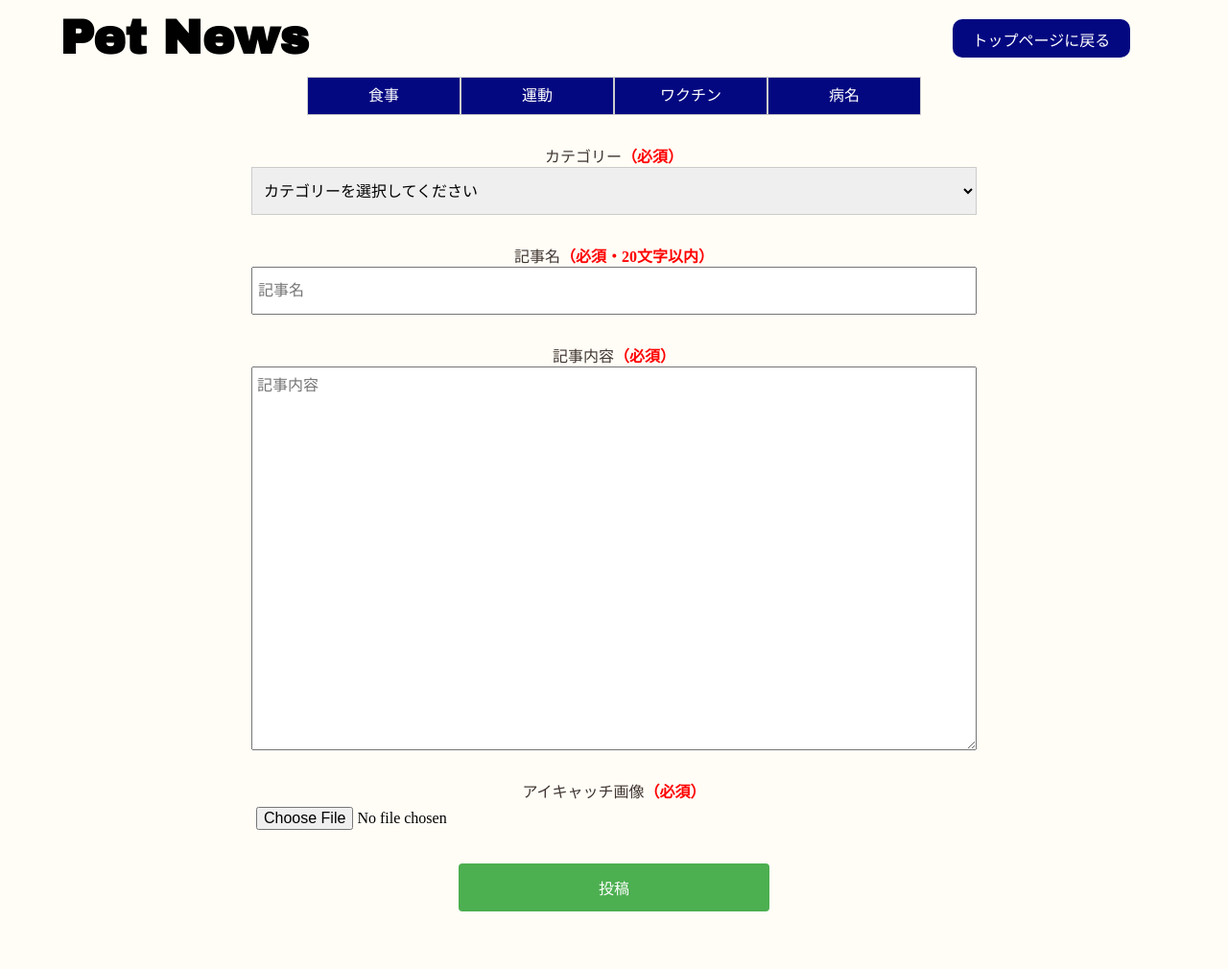
After one commit to fujimasa0107/pet_health_diary, a Rails app: page /articles/new in a window 1280 px wide. The commit adds this page. Shown: the whole page at 96% size. Run offline with Rails 7, Linux system fonts and the light colour scheme; data comes from the database, SQL or seed files in the repository; some libraries are stand-ins or nearby versions.

Commit message:
html,css追加

```diff
--- a/app/assets/stylesheets/articles/index.css
+++ b/app/assets/stylesheets/articles/index.css
@@ -41,6 +41,16 @@
   line-height: 45px;
   border-radius: 10px;
   background: orange;
+  margin-right: 10%;
+}
+.post-article-btn2{
+  height: 40px;
+  width: 48%;
+  text-align: center;
+  line-height: 45px;
+  border-radius: 10px;
+  color: white;
+  background: #040880;
   margin-right: 10%;
 }
 
--- /dev/null
+++ b/app/assets/stylesheets/articles/new.css
@@ -0,0 +1,60 @@
+.post-article-form {
+  margin-top: calc(80px + 40px);
+  width: 100%;
+  padding: 30px 100px;
+}
+
+.post-article-form form {
+  display: flex;
+  flex-flow: column;
+  align-items: center;
+}
+
+form p {
+  width: 70%;
+}
+
+span {
+  color: red;
+  font-weight: bold;
+}
+
+.new-article-title,
+.new-article-content,
+.new-article-image,
+.new-article-about-time,
+.new-article-category {
+  width: 70%;
+  padding: 5px;
+  margin-bottom: 30px;
+}
+
+.new-article-title {
+  height: 50px;
+}
+
+.new-article-content {
+  height: 400px;
+}
+
+.new-article-about-time {
+  height: 50px;
+}
+
+.new-article-category {
+  height: 50px;
+  padding: 0.25em 0.5em; /* 見た目の調整 */
+  font-size: 1em; /* 文字サイズを調整 */
+  border: 1px solid #cccccc; /* 枠線の追加 */
+}
+
+.new-article-submit_btn {
+  height: 50px;
+  width: 30%;
+  margin-bottom: 30px;
+  background-color: #4CAF50; /* ボタンの色 */
+  color: white; /* 文字の色 */
+  border: none; /* 枠線の削除 */
+  border-radius: 4px; /* 角を丸くする */
+  cursor: pointer; /* マウスオーバーでカーソルを変更 */
+}
--- /dev/null
+++ b/app/controllers/articles_controller.rb
@@ -0,0 +1,31 @@
+class ArticlesController < ApplicationController
+  def index
+    @articles = Article.all
+    @ranking_articles = Article.where('created_at >= ?', 1.month.ago)
+                               .order(views_count: :desc)
+                               .limit(10) # トップ10の記事
+  end
+
+  def new
+    @article = Article.new
+  end
+
+  def create
+    @article = current_user.articles.new(article_params)
+    if @article.save
+      redirect_to @article, notice: '記事が作成されました。'
+    else
+      render :new
+    end
+  end
+
+  def show
+    @article = Article.find(params[:id])
+    @article.increment!(:views_count)
+  end
+
+  private
+  def article_params
+    params.require(:article).permit(:category_id, :title, :content, :image)
+  end
+end
--- /dev/null
+++ b/app/views/articles/new.html.erb
@@ -0,0 +1,21 @@
+<%= render "shared/header" %>
+
+<div class="post-article-form">
+  <%= form_with(model: @article, local: true) do |f| %>
+    <%= render 'shared/error_messages', model: f.object %>
+
+    <p><%= f.label :category_id, 'カテゴリー' %><span>（必須）</span></p>
+    <%= f.collection_select :category_id, Category.all, :id, :name, {prompt: "カテゴリーを選択してください"}, {class: "new-article-category"} %>
+
+    <p><%= f.label :title, '記事名' %><span>（必須・20文字以内）</span></p>
+    <%= f.text_field :title, class:"new-article-title", placeholder: "記事名" %>
+
+    <p><%= f.label :content, '記事内容' %><span>（必須）</span></p>
+    <%= f.text_area :content, class:"new-article-content", placeholder: "記事内容" %>
+
+    <p><%= f.label :image, 'アイキャッチ画像' %><span>（必須）</span></p>
+    <%= f.file_field :image, class:"new-article-image", id:"new-article-image" %>
+
+    <%= f.submit "投稿", class:"new-article-submit_btn" %>
+  <% end %>
+</div>
--- /dev/null
+++ b/app/views/shared/_header.html.erb
@@ -0,0 +1,27 @@
+<div class="header">
+  <div class="logo">
+    <%= link_to 'Pet News', articles_path, class: 'archivo-black-regular' %>
+  </div>
+  <div class="header-btn">
+    <% if user_signed_in? %>
+      <%= link_to '記事を投稿する', new_article_path, class: "post-article-btn" %>
+    <% end %>
+    <%= link_to 'トップページに戻る', root_path, class: "post-article-btn2" %>
+  </div>
+  <div class="menu-bar">
+    <ul class="menu-elements">
+      <li id="menu1">
+        食事
+      </li>
+      <li id="menu2">
+        運動
+      </li>
+      <li id="menu3">
+        ワクチン
+      </li>
+      <li id="menu4">
+        病名
+      </li>
+    </ul>
+  </div>
+</div>
```
Also changed, not shown: other parts of app/assets/stylesheets/articles/index.css (+59 -0 lines), app/assets/stylesheets/articles/show.css (added, +91 -0 lines), app/javascript/revert_check.js (added, +27 -0 lines), app/views/articles/index.html.erb (+25 -7 lines), app/views/articles/show.html.erb (added, +28 -0 lines).
